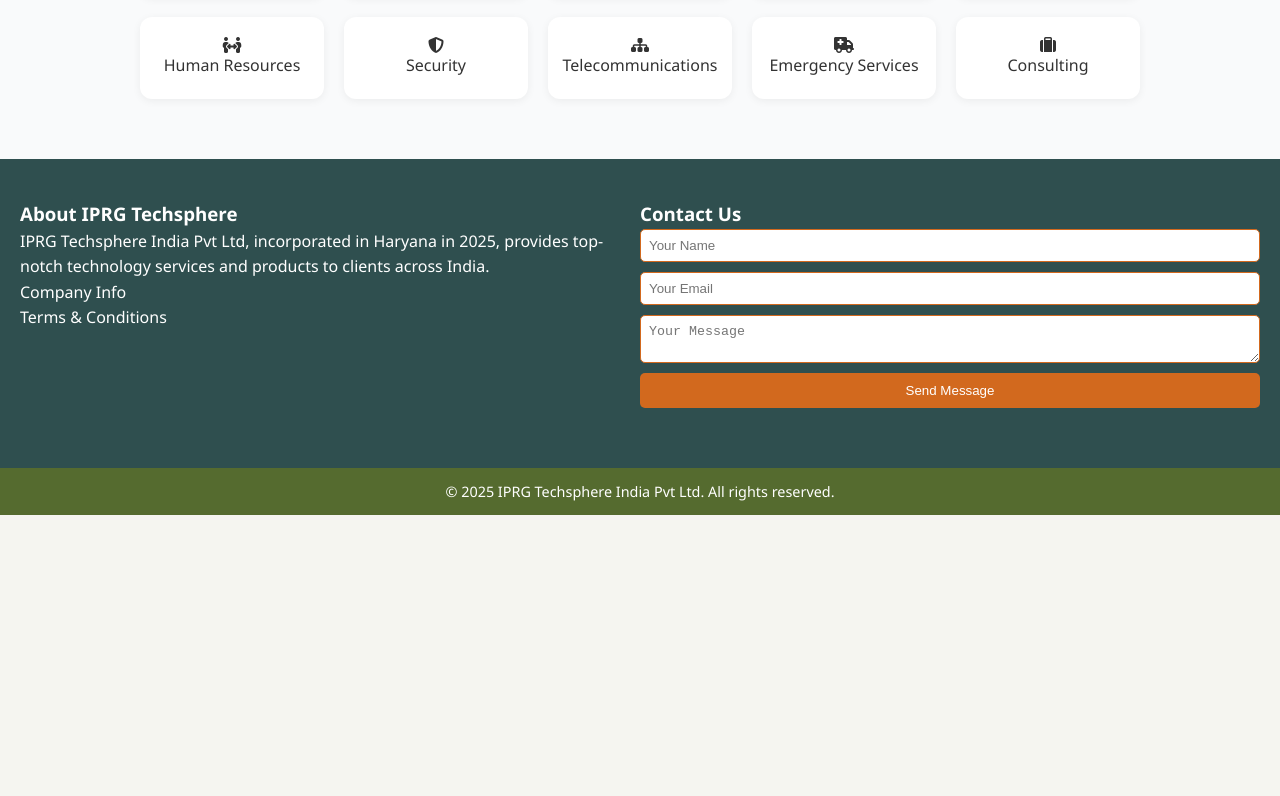
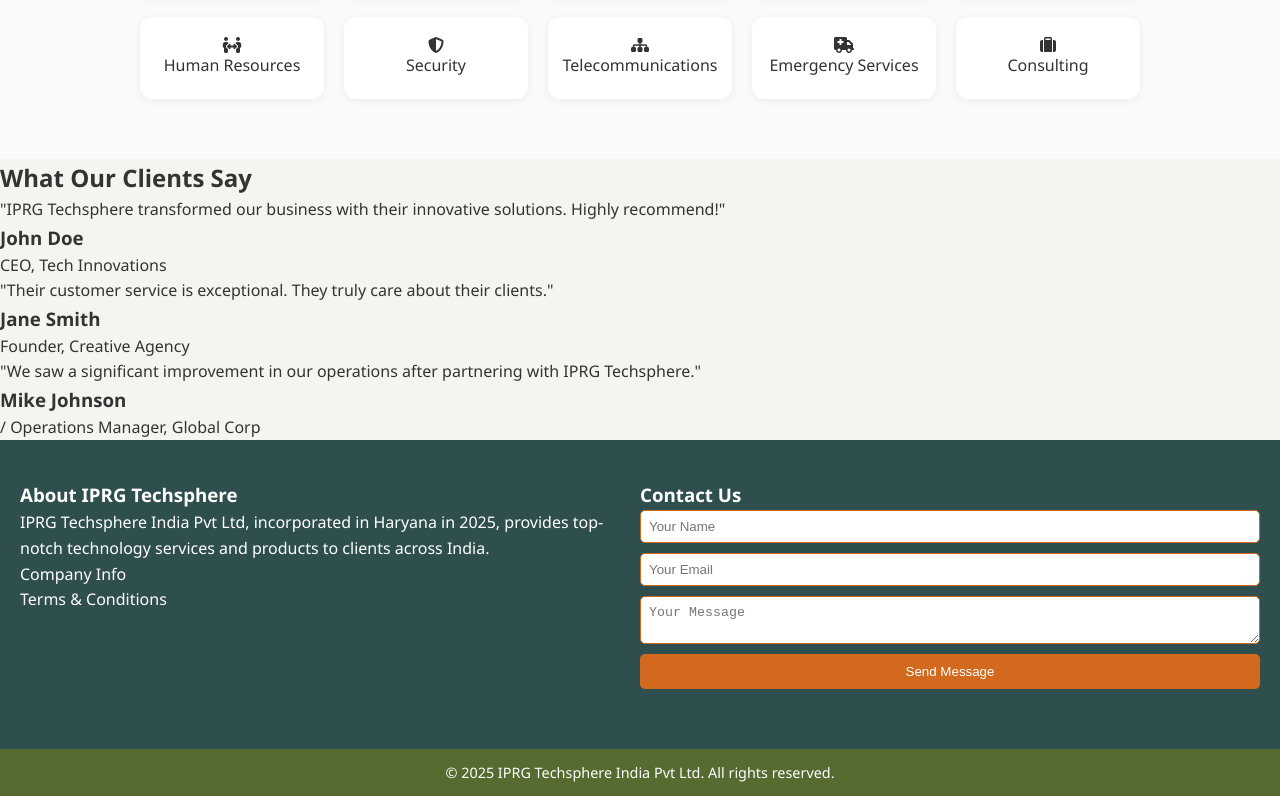
Before and after one commit to megha1227-lgtm/IPRG, a plain HTML site: page frontent/index.html in a window 1280 px wide. Shown: the part 1764-2560 px from the top of the page. Before the commit the page ends 2279 px from the top, so only its background shows below. Drawn offline with Linux system fonts and the light colour scheme.

```diff
--- a/frontent/index.html
+++ b/frontent/index.html
@@ -245,7 +245,25 @@
 </section>
 
 
-<!-- Make sure to include Font Awesome for icons -->
+<section class="testimonials">
+  <h2>What Our Clients Say</h2>
+  <div class="testimonial-slider">
+    <div class="testimonial-item">
+      <p>"IPRG Techsphere transformed our business with their innovative solutions. Highly recommend!"</p>
+      <h3>John Doe</h3>
+      <span>CEO, Tech Innovations</span>
+    </div>
+    <div class="testimonial-item">
+      <p>"Their customer service is exceptional. They truly care about their clients."</p>
+      <h3>Jane Smith</h3>
+      <span>Founder, Creative Agency</span>
+    </div>
+    <div class="testimonial-item">
+      <p>"We saw a significant improvement in our operations after partnering with IPRG Techsphere."</p>
+      <h3>Mike Johnson</h3>/
+      <span>Operations Manager, Global Corp</span>
+
+  </div>
 <script src="https://kit.fontawesome.com/a2e0e6f8a0.js" crossorigin="anonymous"></script>
 
 
```
